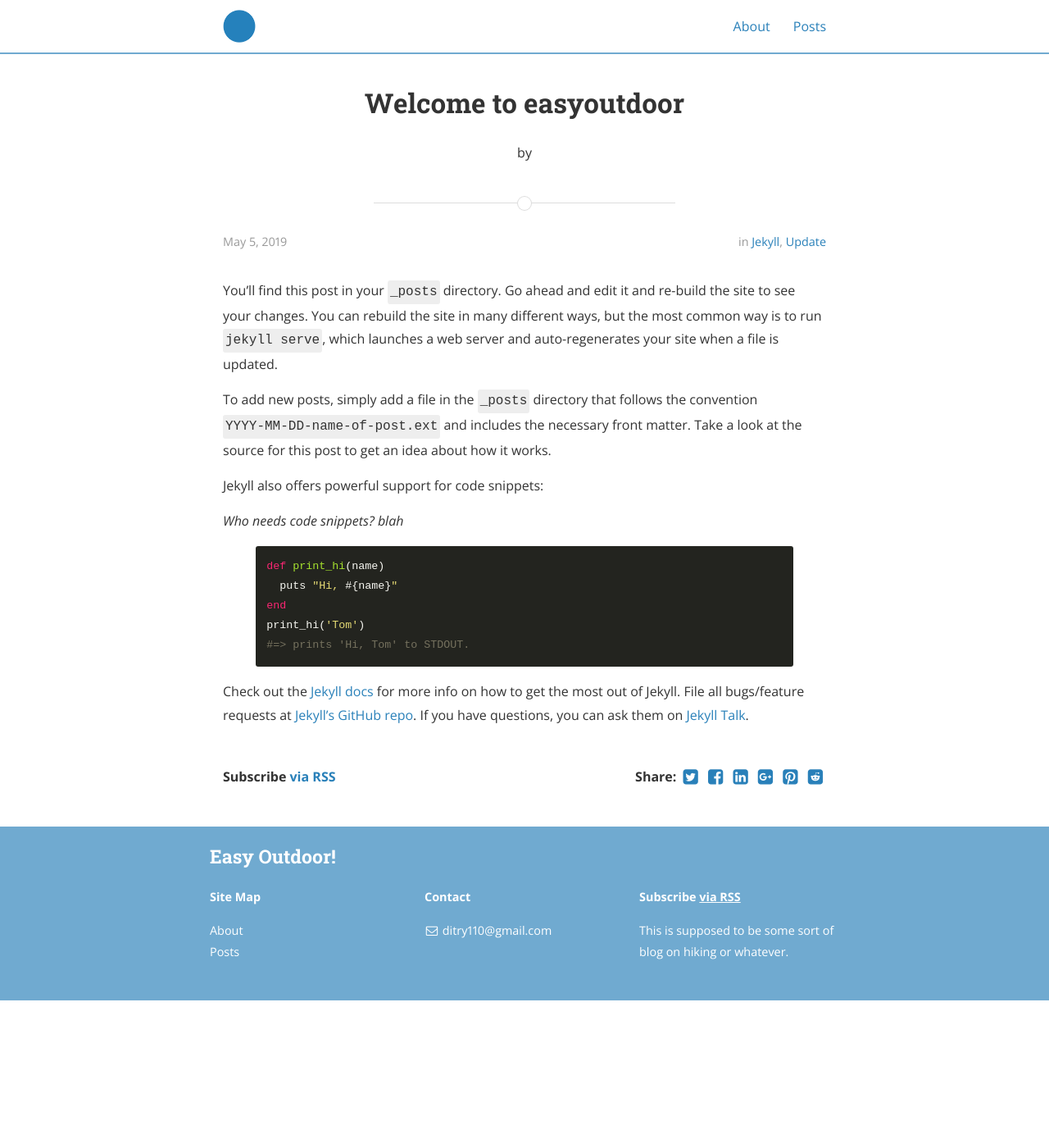
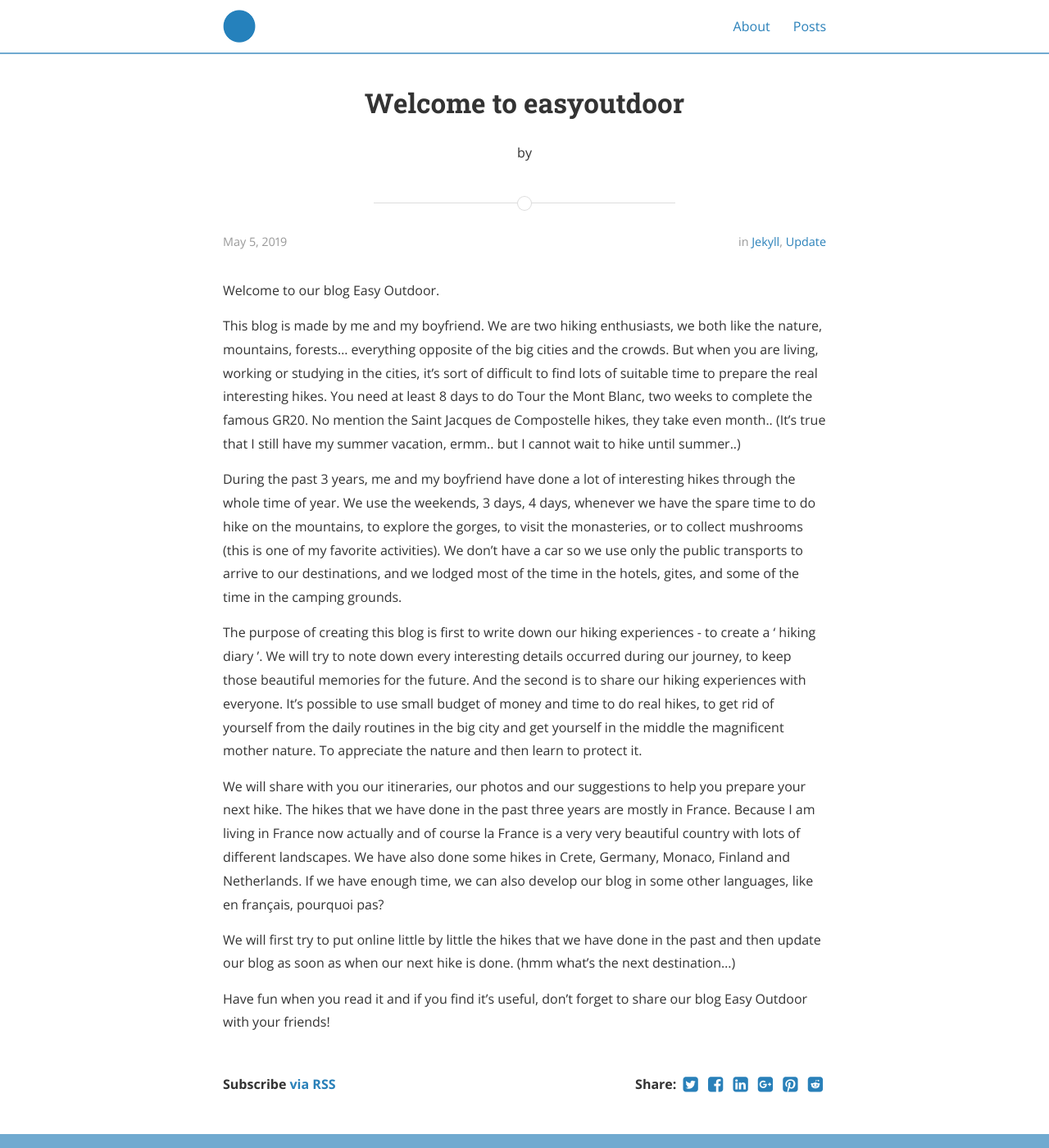
Before and after one commit to easyoutdoor/easyoutdoor.github.io, a Jekyll site: the page built from _posts/2019-05-05-welcome-to-jekyll.markdown, in a window 1280 px wide and 1400 px high. Shown: the whole window at 82% size. Built offline with Jekyll 4.4.1, drawn with Linux system fonts in a browser that asks for light colours; nearby versions of some CDN libraries.

Commit message:
welcome and about us texts update

```diff
--- a/_posts/2019-05-05-welcome-to-jekyll.markdown
+++ b/_posts/2019-05-05-welcome-to-jekyll.markdown
@@ -4,24 +4,16 @@ title:  "Welcome to easyoutdoor"
 date:   2019-05-05 19:50:58 +0200
 categories: jekyll update
 ---
-You’ll find this post in your `_posts` directory. Go ahead and edit it and re-build the site to see your changes. You can rebuild the site in many different ways, but the most common way is to run `jekyll serve`, which launches a web server and auto-regenerates your site when a file is updated.
+Welcome to our blog Easy Outdoor.
 
-To add new posts, simply add a file in the `_posts` directory that follows the convention `YYYY-MM-DD-name-of-post.ext` and includes the necessary front matter. Take a look at the source for this post to get an idea about how it works.
+This blog is made by me and my boyfriend. We are two hiking enthusiasts, we both like the nature, mountains, forests... everything opposite of the big cities and the crowds. But when you are living, working or studying in the cities, it’s sort of difficult to find lots of suitable time to prepare the real interesting hikes. You need at least 8 days to do Tour the Mont Blanc, two weeks to complete the famous GR20. No mention the Saint Jacques de Compostelle hikes, they take even month.. (It’s true that I still have my summer vacation, ermm.. but I cannot wait to hike until summer..)
 
-Jekyll also offers powerful support for code snippets:
+During the past 3 years, me and my boyfriend have done a lot of interesting hikes through the whole time of year. We use the weekends, 3 days, 4 days, whenever we have the spare time to do hike on the mountains, to explore the gorges, to visit the monasteries, or to collect mushrooms (this is one of my favorite activities). We don’t have a car so we use only the public transports to arrive to our destinations, and we lodged most of the time in the hotels, gites, and some of the time in the camping grounds.
 
-_Who needs code snippets?_ *blah*
+The purpose of creating this blog is first to write down our hiking experiences - to create a ‘ hiking diary ’. We will try to note down every interesting details occurred during our journey, to keep those beautiful memories for the future. And the second is to share our hiking experiences with everyone. It’s possible to use small budget of money and time to do real hikes, to get rid of yourself from the daily routines in the big city and get yourself in the middle the magnificent mother nature. To appreciate the nature and then learn to protect it.
 
-{% highlight ruby %}
-def print_hi(name)
-  puts "Hi, #{name}"
-end
-print_hi('Tom')
-#=> prints 'Hi, Tom' to STDOUT.
-{% endhighlight %}
+We will share with you our itineraries, our photos and our suggestions to help you prepare your next hike.  The hikes that we have done in the past three years are mostly in France. Because I am living in France now actually and of course la France is a very very beautiful country with lots of different landscapes. We have also done some hikes in Crete, Germany, Monaco, Finland and Netherlands. If we have enough time, we can also develop our blog in some other languages, like en français, pourquoi pas?
 
-Check out the [Jekyll docs][jekyll-docs] for more info on how to get the most out of Jekyll. File all bugs/feature requests at [Jekyll’s GitHub repo][jekyll-gh]. If you have questions, you can ask them on [Jekyll Talk][jekyll-talk].
+We will first try to put online little by little the hikes that we have done in the past and then update our blog as soon as when our next hike is done. (hmm what’s the next destination...)
 
-[jekyll-docs]: https://jekyllrb.com/docs/home
-[jekyll-gh]:   https://github.com/jekyll/jekyll
-[jekyll-talk]: https://talk.jekyllrb.com/
+Have fun when you read it and if you find it’s useful, don’t forget to share our blog Easy Outdoor with your friends!
```
Also changed, not shown: about.md (+9 -8 lines).
